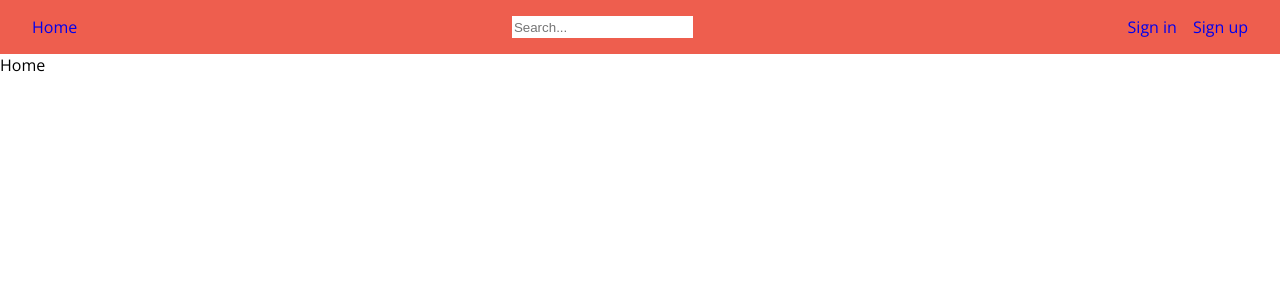
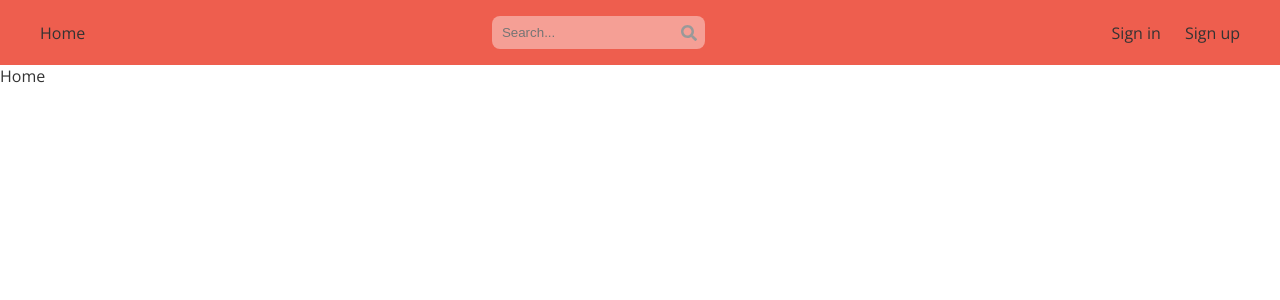
Before and after one commit to MilanEgri/MERN-real-estate, a React (Create React App) app in the folder frontend/: page / in a window 1280 px wide. Shown: the top 300 px of the page. Built offline with nearby package versions, Linux system fonts and the light colour scheme.

Commit message:
done wirth navbar css for now

```diff
--- a/frontend/src/components/Navbar.jsx
+++ b/frontend/src/components/Navbar.jsx
@@ -1,5 +1,6 @@
 import React, { useState } from "react";
 import { Link } from "react-router-dom";
+import { FaSearch } from 'react-icons/fa'
 const Navbar = () => {
   const [isLogined, setIsLogined] = useState(false);
   return (
@@ -8,7 +9,10 @@ const Navbar = () => {
         <Link to="/">
           <span>Home</span>
         </Link>
-        <input type="text" placeholder="Search..." />
+        <form>
+          <input type="text" placeholder="Search..." />
+          <FaSearch style={{"color":"#999"}} />
+        </form>
         {isLogined ? (
           <span>Sign out</span>
         ) : (
--- a/frontend/src/index.css
+++ b/frontend/src/index.css
@@ -2,27 +2,44 @@ body {
   margin: 0;
   padding: 0;
   font-family: "Open Sans", sans-serif;
-
+  color: #333;
 }
 
 header{
   background-color: #EE5E4E;
 }
 nav{
-  padding: 1rem 2rem;
+  padding: 1rem 2.5rem;
   display: flex;
   justify-content: space-between;
+  align-items: center;
+}
+nav a:hover{
+  color: #fff;
 }
 a{
   text-decoration: none;
+  color: #333;
 }
 input{
   border: none;
+  background-color: transparent;
+
+}
+nav form{
+  background-color: rgba(255, 255, 255, 0.4);
+  border-radius: 8px;
+  padding: .5rem;
+  display: flex;
+  align-items: center;
+}
+nav form input{
+  border-radius: 8px;
 }
 input:focus{
   outline: none;
 }
 .navbar-sign-in-up{
   display: flex;
-  gap: 1rem;
+  gap: 1.5rem;
 }
```
